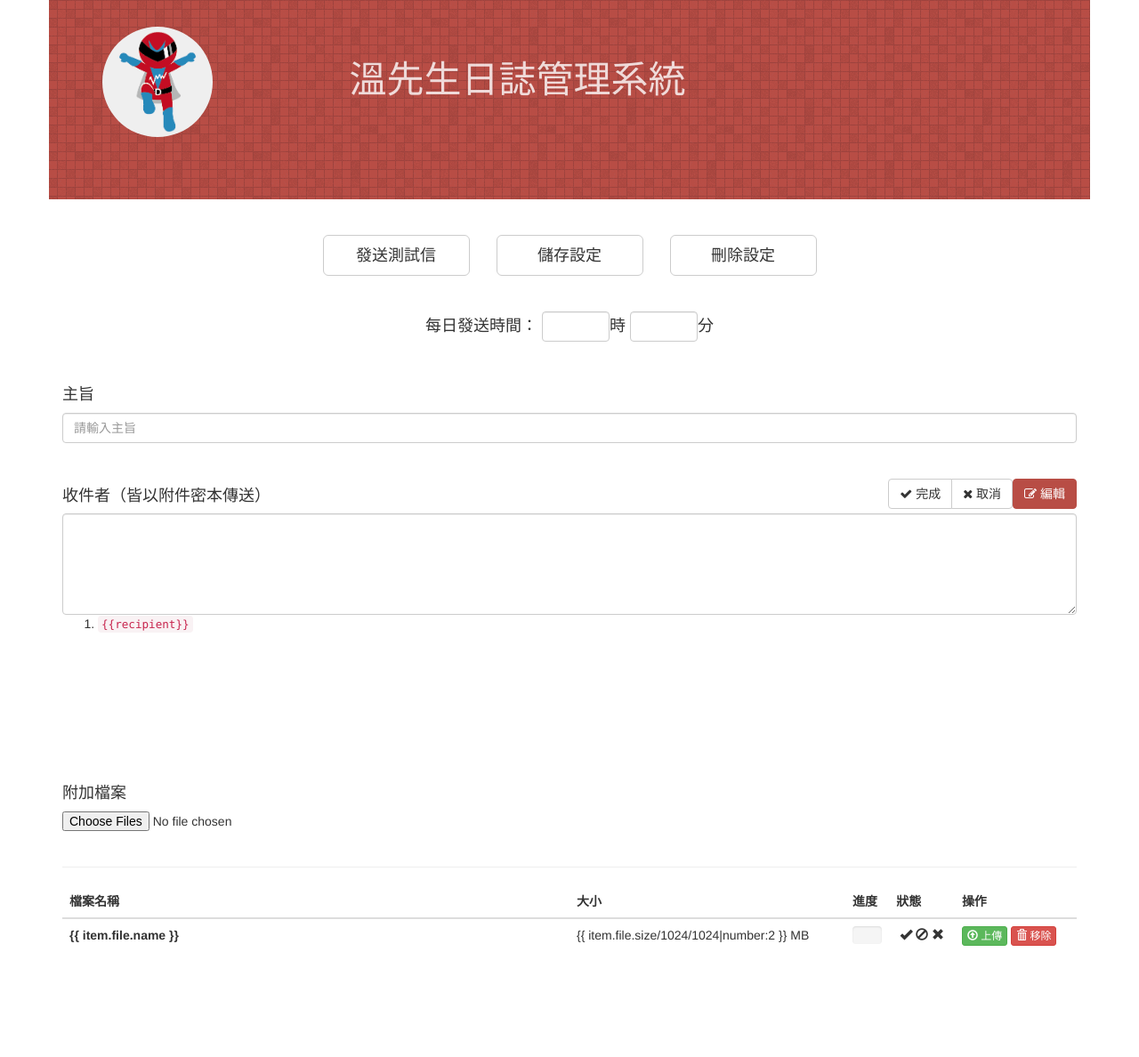
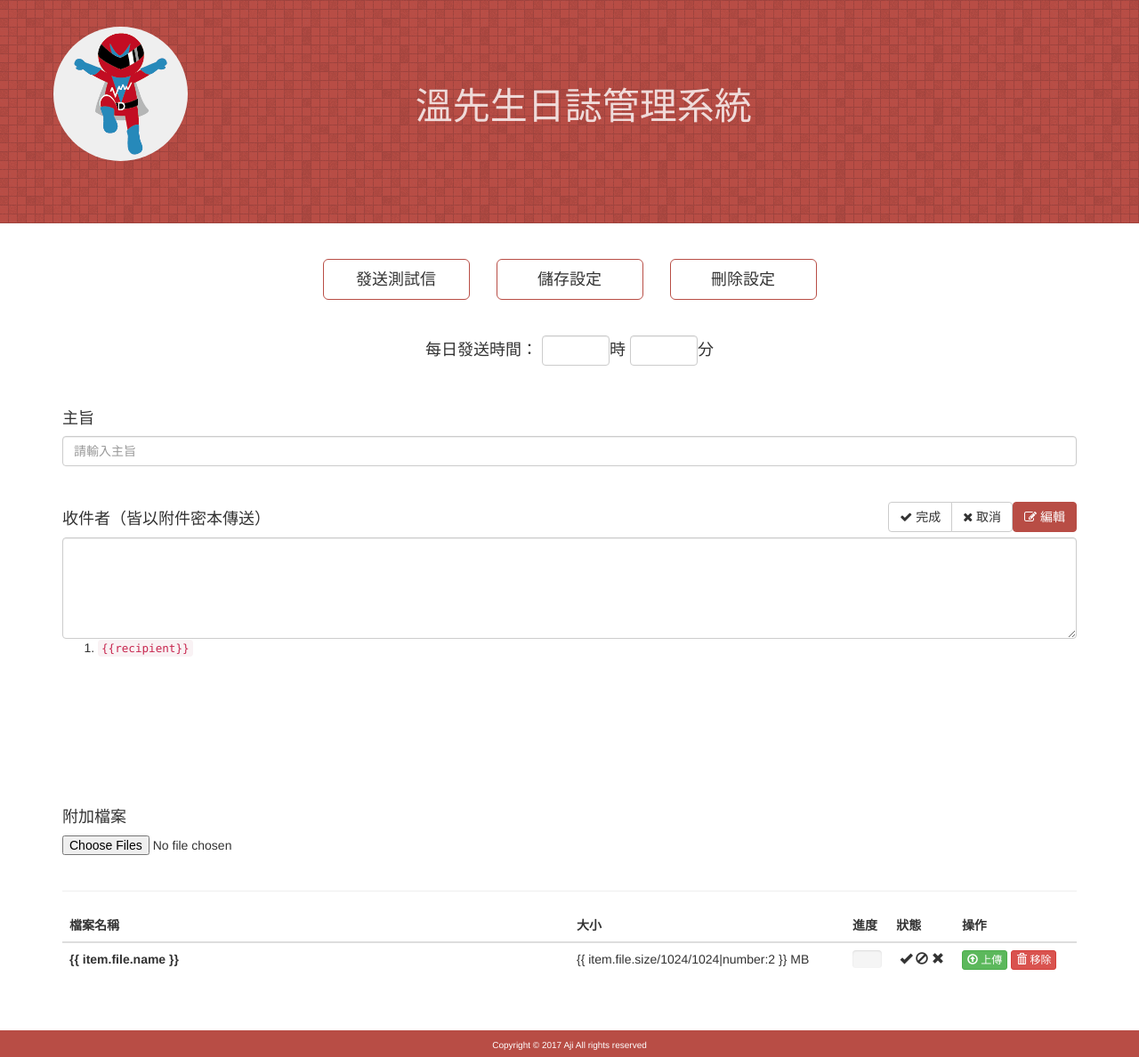
Before and after one commit to amigcamel/AjiReporter, a Django app: page / in a window 1280 px wide. Shown: the whole page at 89% size. Before the commit the page ends 1063 px from the top, so only its background shows below. Run offline with Django 3.2, Linux system fonts and the light colour scheme; some libraries are stand-ins or nearby versions.

Commit message:
adjust css & add footer

```diff
--- a/templates/base.html
+++ b/templates/base.html
@@ -27,7 +27,7 @@
     }
     .logo {
         border-radius: 50%;
-        width: 50%;
+        width: 40%;
     }
     .btn-custom,
     .btn-custom:hover,
@@ -38,21 +38,32 @@
         background-color: #b84d45;
         border-color: #b84d45;
     }
-    .btn-default:hover {
+    .btn-custom2 {
+        border-color: #b84d45;
+    }
+    .btn-custom2:hover {
         color: #ffffff;
         background-color: #b84d45;
         border-color: #b84d45;
+    }
+    .footer {
+        background-color: #b84d45;
+        font-size: 10px;
+        color: #ffffff;
+        min-height: 30px;
+        padding-top: 10px;
+        vertical-align: middle;
     }
     </style>
 </head>
 {% verbatim %}
 <body ng-controller="BaseCtrl">
-    <div class="container header">
+    <div class="header">
         <div class="row">
-            <div class="col-md-3">
+            <div class="col-md-4">
                 <img src="/static/img/DV02.png" class="logo">
             </div>
-            <div class="col-md-9" style="padding-top:30px;font-size:42px">
+            <div class="col-md-8" style="padding-top:60px;font-size:42px">
                 溫先生日誌管理系統
             </div>
         </div>
@@ -60,13 +71,13 @@
     <div class="container">
         <div class="row">
             <div class="col-md-offset-3 col-md-2 text-center">
-                <button class="btn btn-default btn-lg btn-block" ng-click="sendTest()">發送測試信</button>
+                <button class="btn btn-default btn-custom2 btn-lg btn-block" ng-click="sendTest()">發送測試信</button>
             </div>
             <div class="col-md-2 text-center">
-                <button class="btn btn-default btn-lg btn-block" ng-click="genCron();saveSettings()">儲存設定</button>
+                <button class="btn btn-default btn-custom2 btn-lg btn-block" ng-click="genCron();saveSettings()">儲存設定</button>
             </div>
             <div class="col-md-2 text-center">
-                <button class="btn btn-default btn-lg btn-block" ng-click="deleteSettings()">刪除設定</button>
+                <button class="btn btn-default btn-custom2 btn-lg btn-block" ng-click="deleteSettings()">刪除設定</button>
             </div>
         </div>
 
@@ -191,12 +202,14 @@
                 </div>
 
         </div>
-
         <!--
         <button class="btn btn-info" ng-click="test()">test</button>
         <pre><code>{{subject}}</code></pre>
         <pre><code>{{htmlVariable}}</code></pre>
         -->
+    </div>
+    <div class="footer text-center">
+        Copyright © 2017 Aji All rights reserved
     </div>
 {% endverbatim %}
     <script src="/static/bower_components/jquery/dist/jquery.min.js"></script>
```
